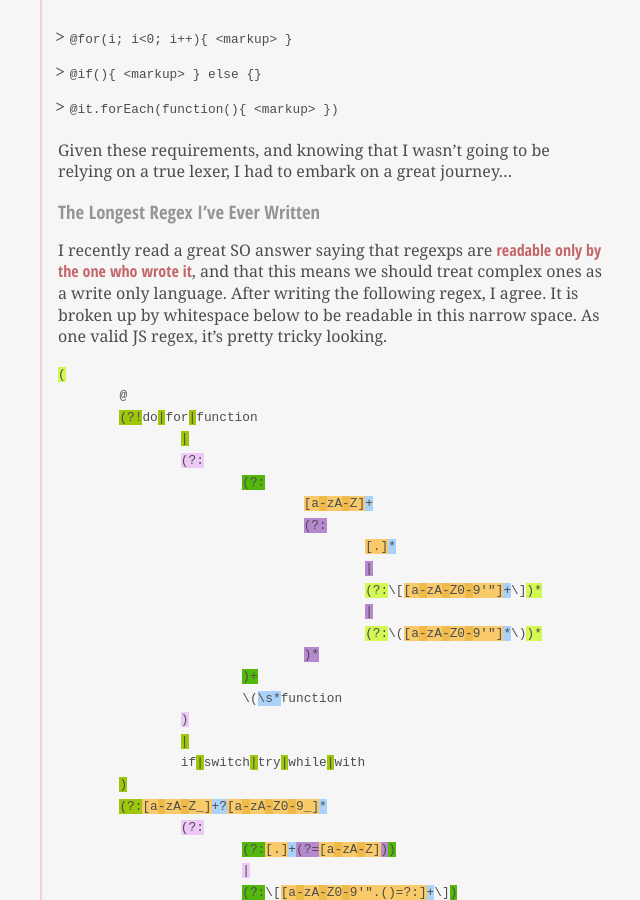
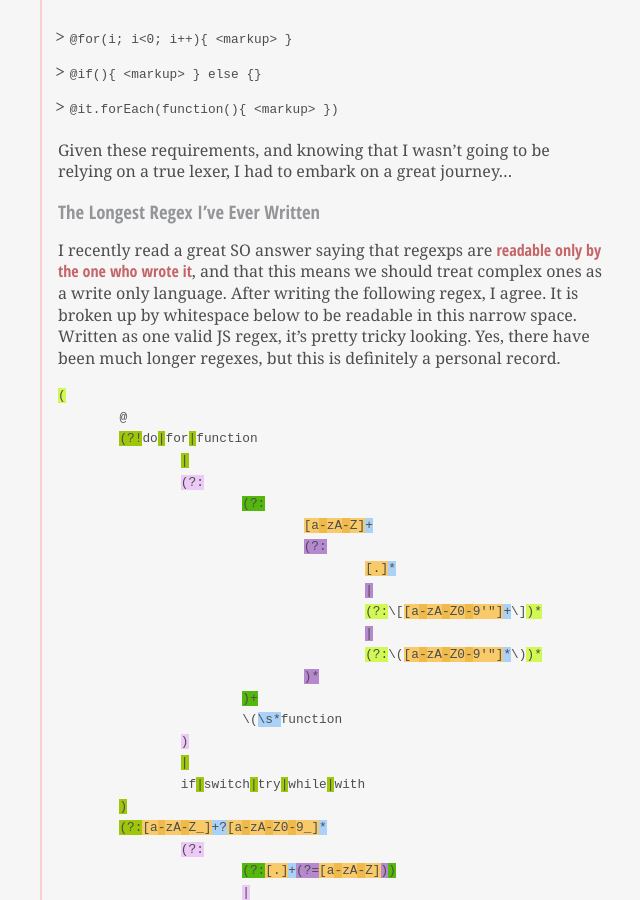
Before and after one commit to kirbysayshi/kirbysayshi.github.com, a Jekyll site: the page built from _posts/2012-08-20-my-longest-regex-minivash.md, in a window 1280 px wide and 900 px high, scrolled down 1115 px. Shown: the whole window, without its empty margins (310-950 px from the left). Built offline with Jekyll 4.4.1, drawn with Linux system fonts in a browser that asks for light colours; nearby versions of some CDN libraries; Markdown is read by kramdown in place of the engine named in the settings; comment, search, counter and statistics services are not loaded.

Commit message:
minor edits

```diff
--- a/_posts/2012-08-20-my-longest-regex-minivash.md
+++ b/_posts/2012-08-20-my-longest-regex-minivash.md
@@ -32,7 +32,7 @@ Given these requirements, and knowing that I wasn't going to be relying on a tru
 
 ## The Longest Regex I've Ever Written
 
-I recently read a great SO answer saying that regexps are [readable only by the one who wrote it][], and that this means we should treat complex ones as a write only language. After writing the following regex, I agree. It is broken up by whitespace below to be readable in this narrow space. As one valid JS regex, it's pretty tricky looking.
+I recently read a great SO answer saying that regexps are [readable only by the one who wrote it][], and that this means we should treat complex ones as a write only language. After writing the following regex, I agree. It is broken up by whitespace below to be readable in this narrow space. Written as one valid JS regex, it's pretty tricky looking. Yes, there have been much longer regexes, but this is definitely a personal record.
 
 <pre><code class="regex">(
 	@
@@ -69,7 +69,6 @@ I recently read a great SO answer saying that regexps are [readable only by the
 	@\(.*?\)@
 )
 </code></pre>
-
 
 This regex is divided into two primary components, and several secondaries. Substituting each section for a label of the form `<this is a label>`, it looks like this:
 
```
